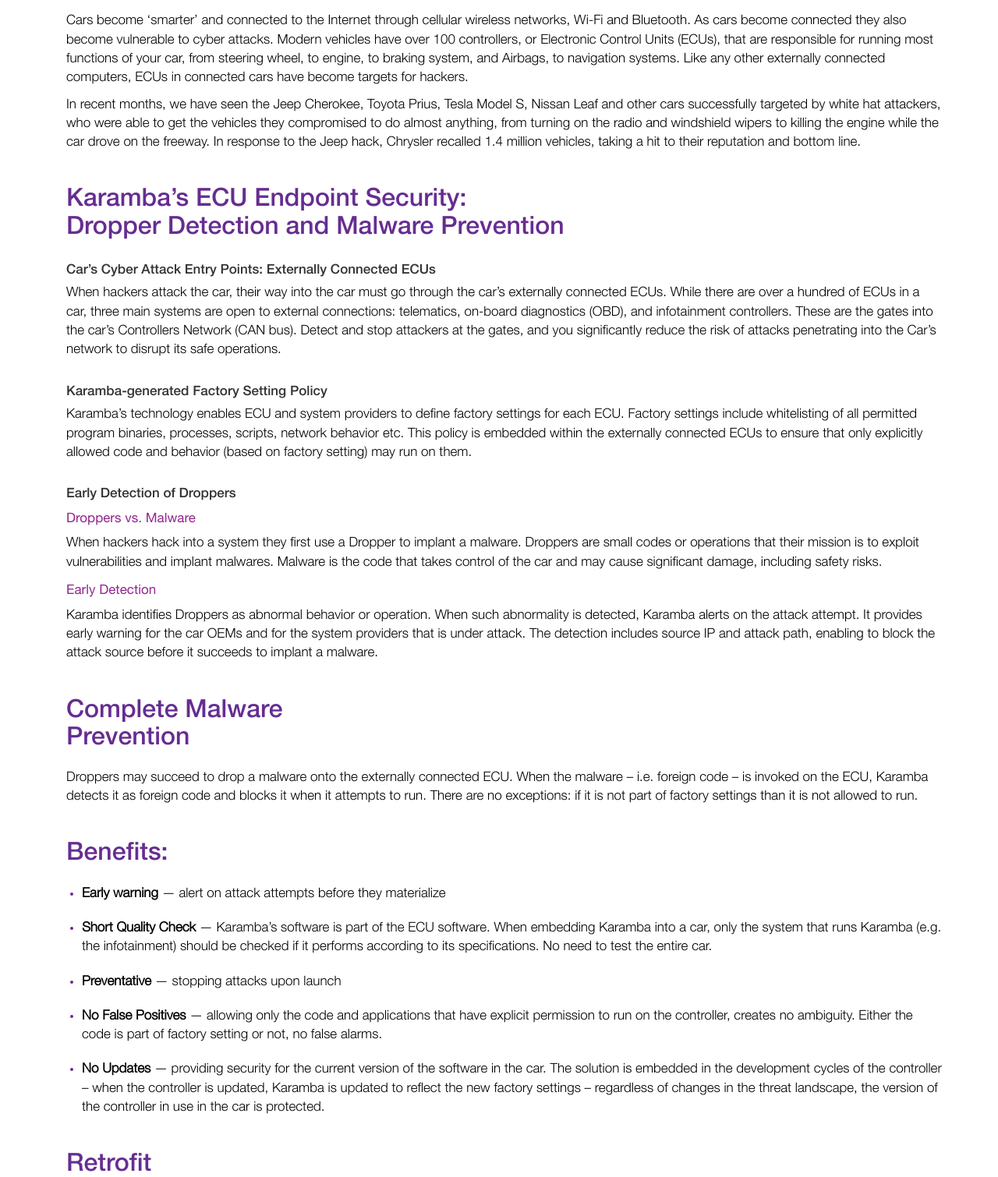
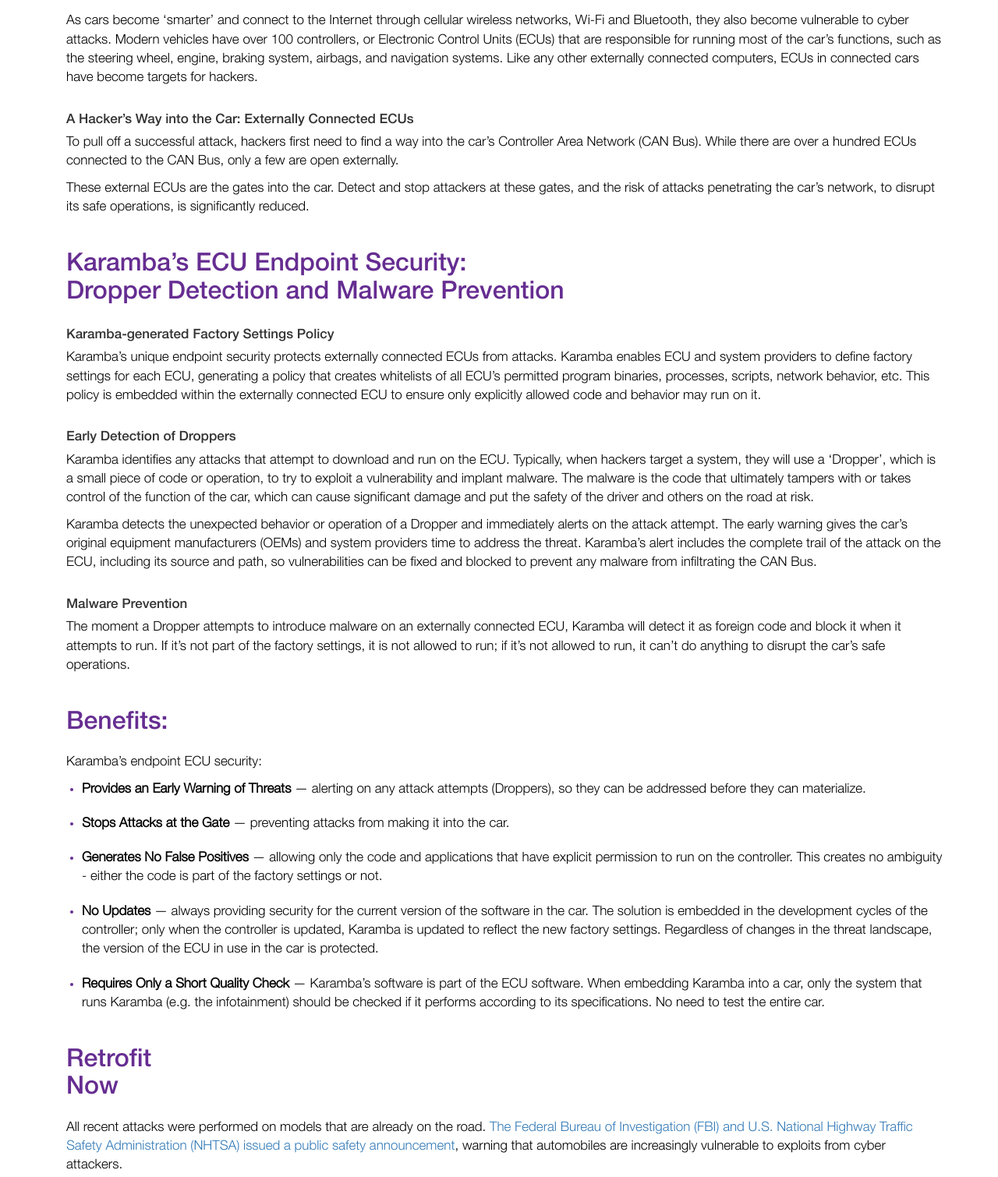
Before and after one commit to ZenSecurity/KarambaClone, a website: page client/approach.html in a window 1280 px wide. Shown: the part 800-2310 px from the top of the page at 78% size. Drawn offline with nearby package versions, Linux system fonts and the light colour scheme.

Commit message:
fix #21 - update to new 'Approach' page

```diff
--- a/client/approach.html
+++ b/client/approach.html
@@ -69,62 +69,59 @@
             <div class="col-lg-12 col-1">
                 <h3>The Risks of the<br>
                     Connected Cars</h3>
-                <p>Cars become ‘smarter’ and connected to the Internet through cellular wireless networks, Wi-Fi and Bluetooth. As cars become connected they also become vulnerable to cyber attacks.
-                    Modern vehicles have over 100 controllers, or Electronic Control Units (ECUs), that are responsible for running most functions of your car, from steering wheel, to engine, to braking system, and Airbags, to navigation systems. Like any other externally connected computers, ECUs in connected cars have become targets for hackers.</p>
-                <p>In recent months, we have seen the Jeep Cherokee, Toyota Prius, Tesla Model S, Nissan Leaf and other cars successfully targeted by white hat attackers, who were able to get the vehicles they compromised to do almost anything, from turning on the radio and windshield wipers to killing the engine while the car drove on the freeway. In response to the Jeep hack, Chrysler recalled 1.4 million vehicles, taking a hit to their reputation and bottom line.</p>
+                <p>As cars become ‘smarter’ and connect to the Internet through cellular wireless networks, Wi-Fi and Bluetooth, they also become vulnerable to cyber attacks. Modern vehicles have over 100 controllers, or Electronic Control Units (ECUs) that are responsible for running most of the car’s functions, such as the steering wheel, engine, braking system, airbags, and navigation systems. Like any other externally connected computers, ECUs in connected cars have become targets for hackers.</p>
+
+                <h4>A Hacker’s Way into the Car: Externally Connected ECUs</h4>
+                <p>To pull off a successful attack, hackers first need to find a way into the car’s Controller Area Network (CAN Bus). While there are over a hundred ECUs connected to the CAN Bus, only a few are open externally.</p>
+                <p>These external ECUs are the gates into the car. Detect and stop attackers at these gates, and the risk of attacks penetrating the car’s network, to disrupt its safe operations, is significantly reduced.</p>
 
                 <h3>Karamba’s ECU Endpoint Security:<br>
                     Dropper Detection and Malware Prevention</h3>
 
-                <h4>Car’s Cyber Attack Entry Points: Externally Connected ECUs</h4>
-                <p>When hackers attack the car, their way into the car must go through the car’s externally connected ECUs. While there are over a hundred of ECUs in a car, three main systems are open to external connections: telematics, on-board diagnostics (OBD), and infotainment controllers. These are the gates into the car’s Controllers Network (CAN bus). Detect and stop attackers at the gates, and you significantly reduce the risk of attacks penetrating into the Car’s network to disrupt its safe operations.</p>
-
-                <h4>Karamba-generated Factory Setting Policy</h4>
-                <p>Karamba’s technology enables ECU and system providers to define factory settings for each ECU. Factory settings include whitelisting of all permitted program binaries, processes, scripts, network behavior etc. This policy is embedded within the externally connected ECUs to ensure that only explicitly allowed code and behavior (based on factory setting) may run on them.</p>
+                <h4>Karamba-generated Factory Settings Policy</h4>
+                <p>Karamba’s unique endpoint security protects externally connected ECUs from attacks. Karamba enables ECU and system providers to define factory settings for each ECU, generating a policy that creates whitelists of all ECU’s permitted program binaries, processes, scripts, network behavior, etc. This policy is embedded within the externally connected ECU to ensure only explicitly allowed code and behavior may run on it.</p>
 
                 <h4>Early Detection of Droppers</h4>
-                <h5 class="warn-color">Droppers vs. Malware</h5>
-                <p>When hackers hack into a system they first use a Dropper to implant a malware. Droppers are small codes or operations that their mission is to exploit vulnerabilities and implant malwares. Malware is the code that takes control of the car and may cause significant damage, including safety risks.</p>
+                <p>Karamba identifies any attacks that attempt to download and run on the ECU.  Typically, when hackers target a system, they will use a ‘Dropper’, which is a small piece of code or operation, to try to exploit a vulnerability and implant malware. The malware is the code that ultimately tampers with or takes control of the function of the car, which can cause significant damage and put the safety of the driver and others on the road at risk.</p>
+                <p>Karamba detects the unexpected behavior or operation of a Dropper and immediately alerts on the attack attempt. The early warning gives the car’s original equipment manufacturers (OEMs) and system providers time to address the threat. Karamba’s alert includes the complete trail of the attack on the ECU, including its source and path, so vulnerabilities can be fixed and blocked to prevent any malware from infiltrating the CAN Bus.</p>
 
-                <h5 class="warn-color">Early Detection</h5>
-                <p>Karamba identifies Droppers as abnormal behavior or operation. When such abnormality is detected, Karamba alerts on the attack attempt. It provides early warning for the car OEMs and for the system providers that is under attack. The detection includes source IP and attack path, enabling to block the attack source before it succeeds to implant a malware.</p>
-
-                <h3>Complete Malware<br>
-                    Prevention</h3>
-                <p>Droppers may succeed to drop a malware onto the externally connected ECU. When the malware – i.e. foreign code – is invoked on the ECU, Karamba detects it as foreign code and blocks it when it attempts to run. There are no exceptions: if it is not part of factory settings than it is not allowed to run.</p>
+                <h4>Malware Prevention</h4>
+                <p>The moment a Dropper attempts to introduce malware on an externally connected ECU, Karamba will detect it as foreign code and block it when it attempts to run. If it’s not part of the factory settings, it is not allowed to run; if it’s not allowed to run, it can’t do anything to disrupt the car’s safe operations.</p>
 
                 <h3>Benefits:</h3>
+                <p>Karamba’s endpoint ECU security:</p>
                 <ul class="content blue">
                     <li>
                         <span class="color-text">
-                            <b>Early warning</b> — alert on attack attempts before they materialize
+                            <b>Provides an Early Warning of Threats</b> — alerting on any attack attempts (Droppers), so they can be addressed before they can materialize.
                         </span>
                     </li>
                     <li>
                         <span class="color-text">
-                            <b>Short Quality Check</b> — Karamba’s software is part of the ECU software. When embedding Karamba into a car, only the system that runs Karamba (e.g. the infotainment) should be checked if it performs according to its specifications. No need to test the entire car.
+                            <b>Stops Attacks at the Gate</b> — preventing attacks from making it into the car.
                         </span>
                     </li>
                     <li>
                         <span class="color-text">
-                            <b>Preventative</b> — stopping attacks upon launch
+                            <b>Generates No False Positives</b> — allowing only the code and applications that have explicit permission to run on the controller. This creates no ambiguity - either the code is part of the factory settings or not.
                         </span>
                     </li>
                     <li>
                         <span class="color-text">
-                            <b>No False Positives</b> — allowing only the code and applications that have explicit permission to run on the controller, creates no ambiguity. Either the code is part of factory setting or not, no false alarms.
+                            <b>No Updates</b> — always providing security for the current version of the software in the car. The solution is embedded in the development cycles of the controller; only when the controller is updated, Karamba is updated to reflect the new factory settings.  Regardless of changes in the threat landscape, the version of the ECU in use in the car is protected.
                         </span>
                     </li>
                     <li>
                         <span class="color-text">
-                            <b>No Updates</b> — providing security for the current version of the software in the car. The solution is embedded in the development cycles of the controller – when the controller is updated, Karamba is updated to reflect the new factory settings – regardless of changes in the threat landscape, the version of the controller in use in the car is protected.
+                            <b>Requires Only a Short Quality Check</b> — Karamba’s software is part of the ECU software. When embedding Karamba into a car, only the system that runs Karamba (e.g. the infotainment) should be checked if it performs according to its specifications. No need to test the entire car.
                         </span>
                     </li>
                 </ul>
 
                 <h3>Retrofit<br>
                     Now</h3>
-                <p class="last-p">All recent attacks were performed on models, which are already on the road. As recently published by the FBI existing models of connected cars may be targets for cyber attacks. Karamba enables the car industry to protect existing car models against hackers. By adding Karamba to the software versions of the three types of externally connected ECUs, cars will be hardened almost hermetically against cyber risks and attack consequences. This could be done as part of the software updates delivered during annual car service checks.</p>
+                <p>All recent attacks were performed on models that are already on the road. <a href="http://www.ic3.gov/media/2016/160317.aspx">The Federal Bureau of Investigation (FBI) and U.S. National Highway Traffic Safety Administration (NHTSA) issued a public safety announcement</a>, warning that automobiles are increasingly vulnerable to exploits from cyber attackers.</p>
+                <p class="last-p">By adding Karamba to the software versions of externally connected ECUs, the car industry can protect existing models against hackers. Karamba can be added as part of the regular software updates that drivers receive during regular maintenance and service checks. Once deployed, externally connected ECUs protected by Karamba will be hardened against the cyber threats targeting them.</p>
             </div>
         </div>
     </div>
```
